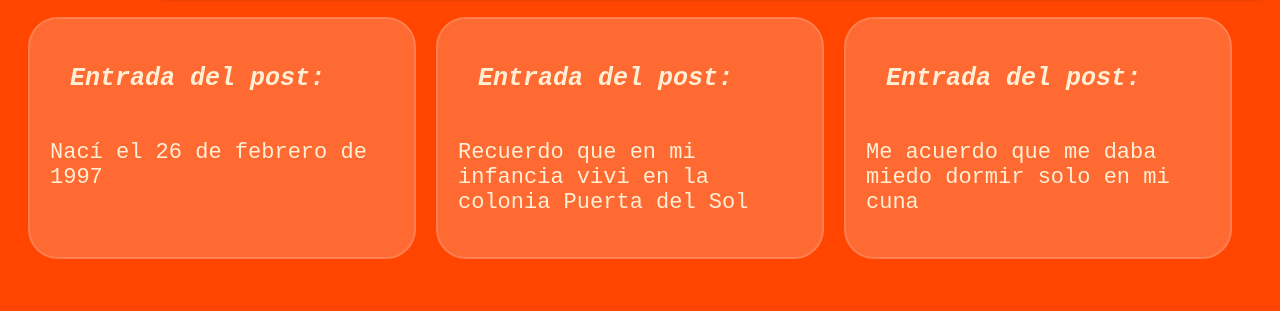
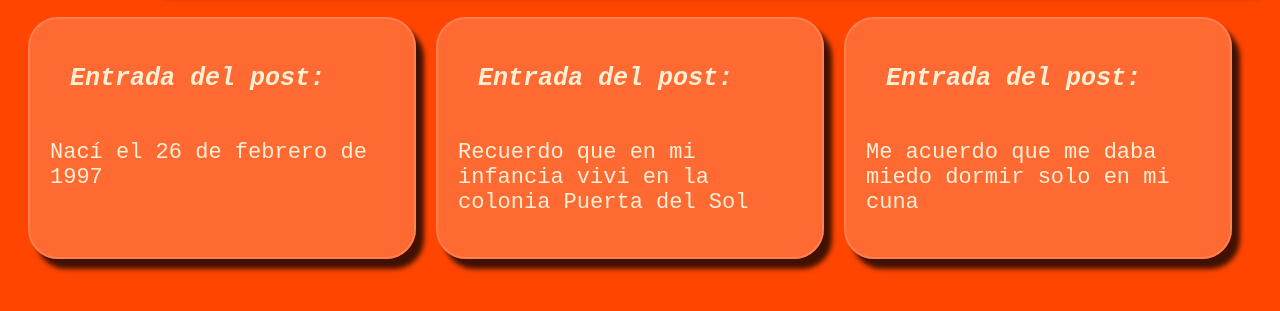
Before and after one commit to juliol1/curso-github, a website: page src/html/index.html in a window 1280 px wide. Shown: the part 63-374 px from the top of the page. Drawn offline with Linux system fonts and the light colour scheme.

Commit message:
regrese modificaciones que se borraron con el merge :(

```diff
--- a/src/css/styles.css
+++ b/src/css/styles.css
@@ -53,6 +53,9 @@ body {
     border-radius: 30px;
     background-color: rgba(255,255,255,0.2);
     font-family: 'Courier New';
+    -webkit-box-shadow: 8px 10px 5px 0px rgba(0,0,0,0.75);
+    -moz-box-shadow: 8px 10px 5px 0px rgba(0,0,0,0.75);
+    box-shadow: 8px 10px 5px 0px rgba(0,0,0,0.75);
 
 }
 
```
